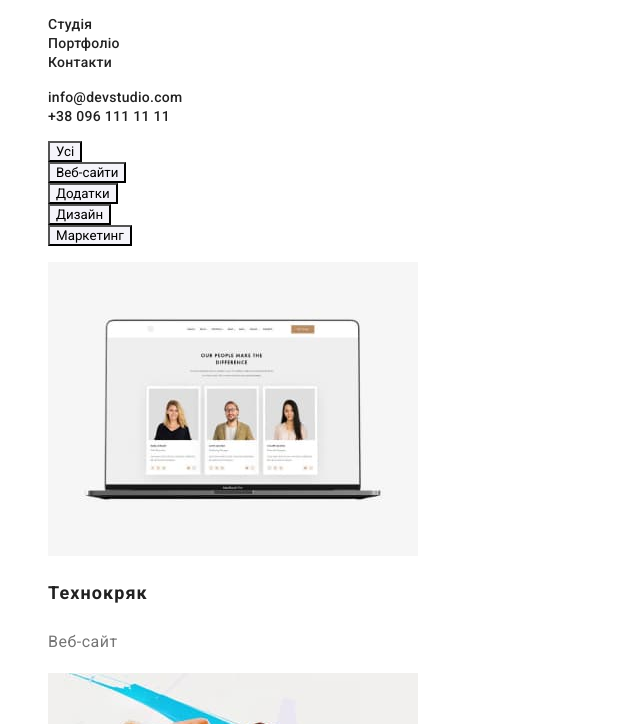
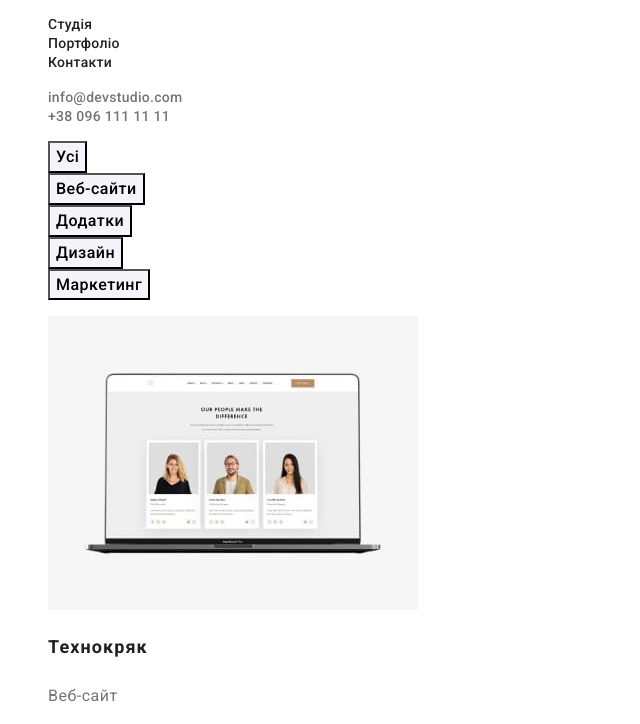
Before and after one commit to petromalskyi/goit-markup-hw-02, a plain HTML site: page portfolio.html in a window 1280 px wide. Shown: the part 41-765 px from the top of the page, without its empty margins (0-640 px from the left). Drawn offline with Linux system fonts and the light colour scheme.

Commit message:
correct errors in styles.css

```diff
--- a/css/styles.css
+++ b/css/styles.css
@@ -55,7 +55,7 @@ body {
 }
 
 .contact-nav .link {
-  color: var(--titele-text-color);
+  color: currentColor;
   font-weight: 500;
   font-size: 14px;
   line-height: 1.14;
@@ -177,7 +177,6 @@ body {
 .footer-link {
   color: var(--footer-link);
   font-style: normal;
-  font-weight: 400;
   font-size: 14px;
   line-height: 1.71;
   letter-spacing: 0.03em;
@@ -196,6 +195,10 @@ body {
   background-color: #f5f4fa;
   cursor: pointer;
   font-family: inherit;
+  font-weight: 500;
+  font-size: 16px;
+  line-height: 1.62;
+  letter-spacing: 0.03em;
 }
 
 .portfolio-button:hover,
@@ -206,7 +209,6 @@ body {
 
 .portfolio-title {
   color: var(--titele-text-color);
-  font-weight: 700;
   font-size: 18px;
   line-height: 2;
   letter-spacing: 0.06em;
```
